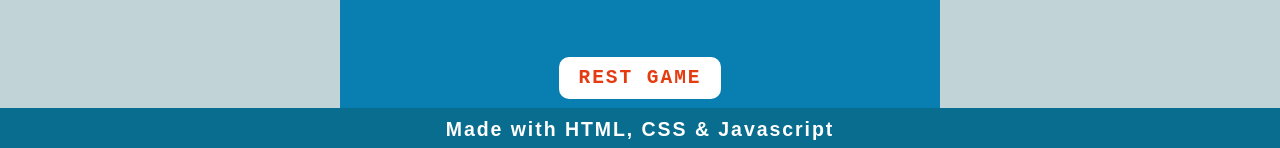
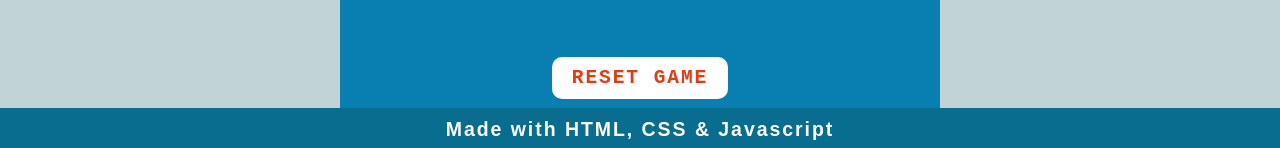
Before and after one commit to MinThetN/memory-game, a plain HTML site: page index.html in a window 1280 px wide. Shown: the part 649-797 px from the top of the page. Drawn offline with Linux system fonts and the light colour scheme.

Commit message:
Edit some

```diff
--- a/index.html
+++ b/index.html
@@ -10,7 +10,7 @@
     <div class="container">
         <h2> Memory Game </h2>
         <div class="game"></div>
-        <button class="reset" onclick="window.location.reload()"> Rest Game </button>
+        <button class="reset" onclick="window.location.reload()"> Reset Game </button>
     </div>
 
     <div class="footer">
```
